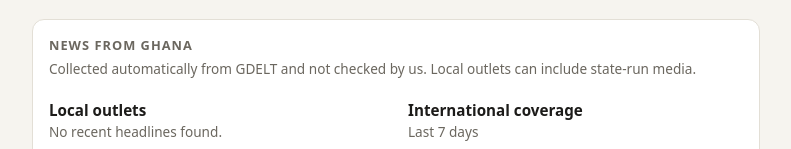
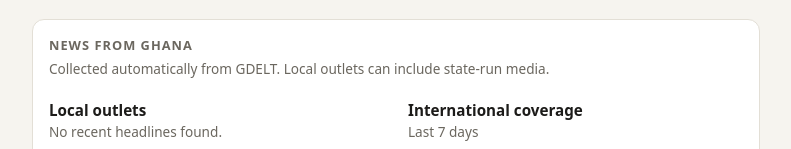
Before and after one commit to mediavanity-dev/dailygeographer, a plain HTML site: page site/index.html in a window 1280 px wide. Shown: the part 185-334 px from the top of the page, without its empty margins (244-1035 px from the left). Drawn offline with Linux system fonts and the light colour scheme.

Commit message:
Update index.html

```diff
--- a/site/index.html
+++ b/site/index.html
@@ -101,7 +101,7 @@ function render(d) {
       el('div', { className: 'meta', textContent: [n.source, newsDate(n.date), n.lang !== 'English' ? n.lang : null].filter(Boolean).join(' · ') })))) : null);
   const news = el('section', {},
     el('h2', { textContent: `News from ${d.name}` }),
-    el('p', { className: 'note', textContent: 'Collected automatically from GDELT and not checked by us. Local outlets can include state-run media.' }),
+    el('p', { className: 'note', textContent: 'Collected automatically from GDELT. Local outlets can include state-run media.' }),
     el('div', { className: 'feeds' },
       feed('Local outlets', lists.local, lists.local === null ? `GDELT doesn't track outlets based in ${d.name}.` : 'No recent headlines found.'),
       lists.international !== undefined ? feed('International coverage', lists.international, 'No recent headlines found.') : null),
```
